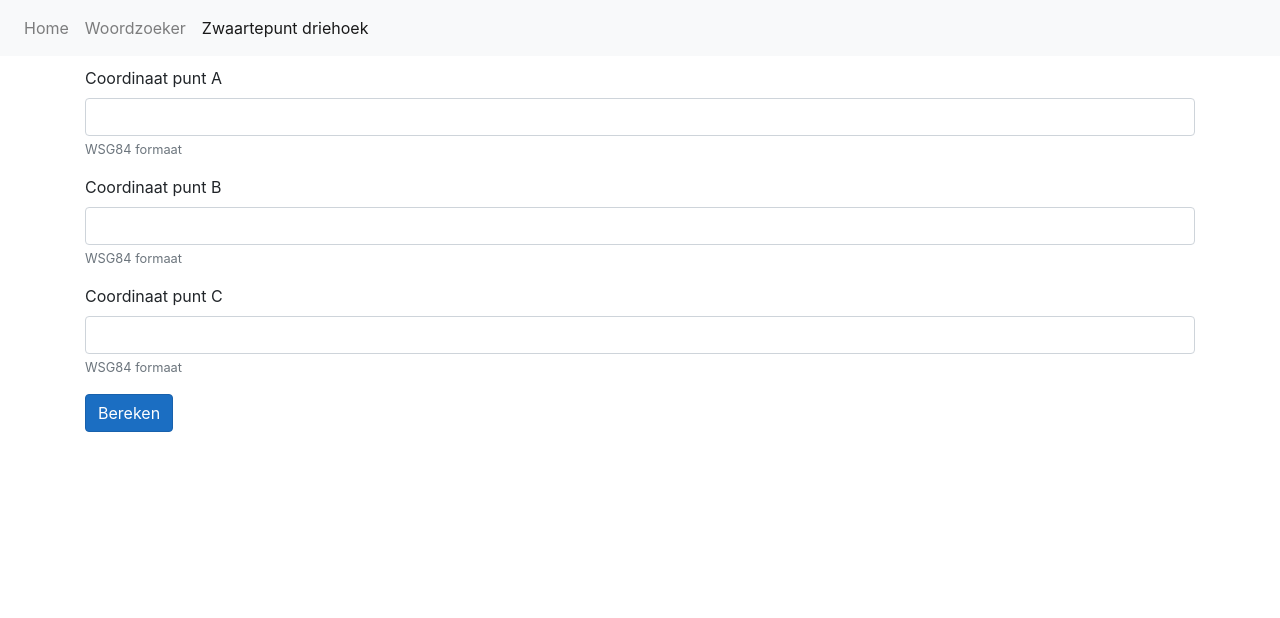
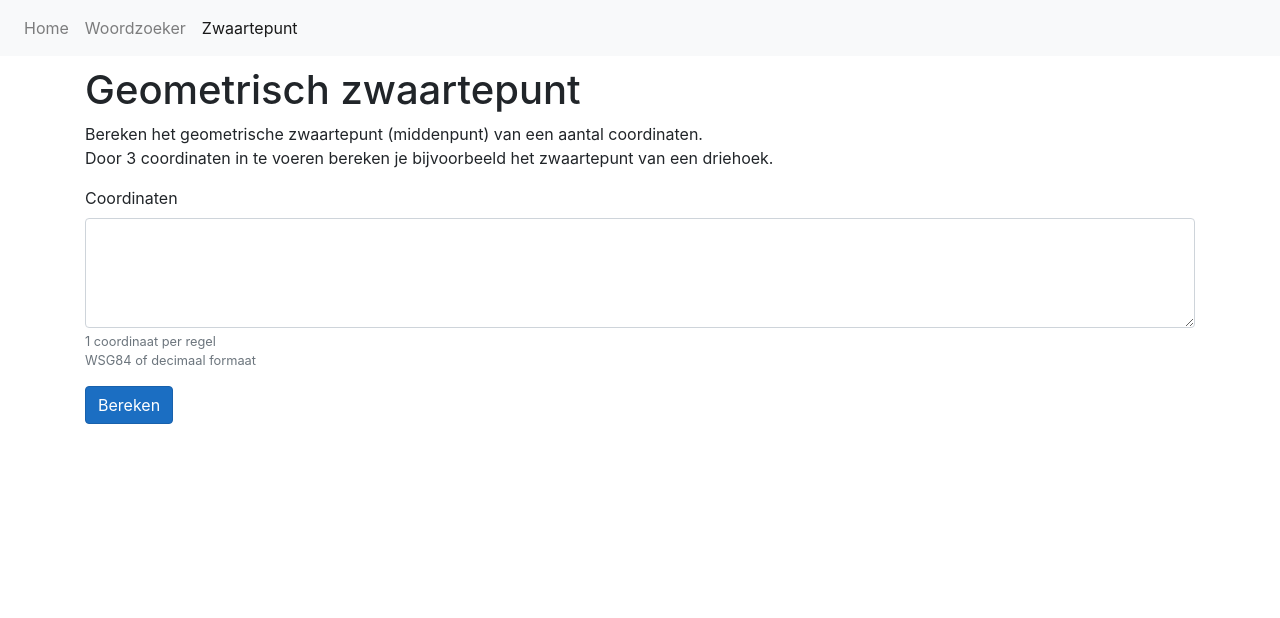
Before and after one commit to niekp/GeocachingToolbelt, an ASP.NET Core app: page /Centroid in a window 1280 px wide. Shown: the top 618 px of the page. Run offline with ASP.NET Core 8, Linux system fonts and the light colour scheme.

Commit message:
Allow multiple coords to calculate centroid

```diff
--- a/GeocachingToolbelt/Controllers/Centroid.cs
+++ b/GeocachingToolbelt/Controllers/Centroid.cs
@@ -17,46 +17,41 @@ namespace GeocachingToolbelt.Controllers
         }
 
         [HttpPost]
-        public IActionResult Index(string coordA, string coordB, string coordC)
+        public IActionResult Index(string coords)
         {
-            ViewBag.CoordA = coordA;
-            ViewBag.CoordB = coordB;
-            ViewBag.CoordC = coordC;
-
-            Coordinate a, b, c;
+            coords = coords.Replace("\r", "");
+            ViewBag.Coords = coords;
+            Coordinate c;
+            decimal x = 0;
+            decimal y = 0;
+            var count = 0;
 
             try
             {
-                a = new Coordinate(coordA);
+                foreach (var coord in coords.Split(Environment.NewLine))
+                {
+                    if (String.IsNullOrEmpty(coord))
+                    {
+                        continue;
+                    }
+
+                    c = new Coordinate(coord);
+                    x += c.Nord;
+                    y += c.East;
+                    count++;
+                }
+                if (count == 0)
+                {
+                    throw new ArgumentException("No coordinates given");
+                }
             }
             catch (ArgumentException)
             {
-                ViewBag.Error = "Coordinaat A is niet juist ingevoerd";
+                ViewBag.Error = "Coordinaat niet herkend";
                 return View();
             }
 
-            try
-            {
-                b = new Coordinate(coordB);
-            }
-            catch (ArgumentException)
-            {
-                ViewBag.Error = "Coordinaat B is niet juist ingevoerd";
-                return View();
-            }
-
-            try
-            {
-                c = new Coordinate(coordC);
-            }
-            catch (ArgumentException)
-            {
-                ViewBag.Error = "Coordinaat C is niet juist ingevoerd";
-                return View();
-            }
-
-            var triangle = new Triangle(a, b, c);
-            ViewBag.Centroid = triangle.Centroid.WSG84;
+            ViewBag.Centroid = new Coordinate(x / count, y / count);
 
             return View();
         }
--- a/GeocachingToolbelt/Views/Centroid/Index.cshtml
+++ b/GeocachingToolbelt/Views/Centroid/Index.cshtml
@@ -1,7 +1,12 @@
 @{
-    ViewBag.Title = "Zwaartepunt driehoek";
-    ViewBag.Description = "Bereken het geometrische zwaartepunt van een driehoek (3 coordinaten)";
+    ViewBag.Title = "Geometrisch zwaartepunt";
+    ViewBag.Description = "Bereken het geometrische zwaartepunt van een coordinaten";
 }
+<h1>Geometrisch zwaartepunt</h1>
+<div class="mb-3">
+    Bereken het geometrische zwaartepunt (middenpunt) van een aantal coordinaten.<br />
+    Door 3 coordinaten in te voeren bereken je bijvoorbeeld het zwaartepunt van een driehoek.
+</div>
 
 @if (ViewBag.Error != null)
 {
@@ -12,21 +17,9 @@
 
 <form method="post">
     <div class="form-group">
-        <label for="mask">Coordinaat punt A</label>
-        <input type="text" id="coordA" name="coordA" value="@ViewBag.CoordA" class="form-control" aria-describedby="coordAHelp" required />
-        <small id="coordAHelp" class="form-text text-muted">WSG84 formaat</small>
-    </div>
-
-    <div class="form-group">
-        <label for="mask">Coordinaat punt B</label>
-        <input type="text" id="coordB" name="coordB" value="@ViewBag.CoordB" class="form-control" aria-describedby="coordBHelp" required />
-        <small id="coordAHelp" class="form-text text-muted">WSG84 formaat</small>
-    </div>
-
-    <div class="form-group">
-        <label for="mask">Coordinaat punt C</label>
-        <input type="text" id="coordC" name="coordC" value="@ViewBag.CoordC" class="form-control" aria-describedby="coordCHelp" required />
-        <small id="coordCHelp" class="form-text text-muted">WSG84 formaat</small>
+        <label for="coords">Coordinaten</label>
+        <textarea class="form-control" name="coords" id="coords" rows="4" aria-describedby="coordHelp">@ViewBag.Coords</textarea>
+        <small id="coordHelp" class="form-text text-muted">1 coordinaat per regel<br />WSG84 of decimaal formaat</small>
     </div>
 
     <button type="submit" class="btn btn-primary">Bereken</button>
@@ -37,7 +30,23 @@
     <div class="card mt-3">
         <div class="card-body">
             <h5 class="card-title">Middenpunt</h5>
-            <p class="card-text">@ViewBag.Centroid</p>
+            <p class="card-text">
+
+                <div class="form-group row">
+                    <label for="wsgResult" class="col-sm-2 col-form-label">WSG84</label>
+                    <div class="col-sm-10">
+                        @ViewBag.Centroid.GetWSG84()
+                    </div>
+                </div>
+
+                <div class="form-group row">
+                    <label for="decimalResult" class="col-sm-2 col-form-label">Decimaal</label>
+                    <div class="col-sm-10">
+                        @ViewBag.Centroid.GetDecimal()
+                    </div>
+                </div>
+
+            </p>
         </div>
     </div>
 }
--- a/GeocachingToolbelt/Views/Home/Index.cshtml
+++ b/GeocachingToolbelt/Views/Home/Index.cshtml
@@ -21,9 +21,9 @@
     <div class="card mb-3 w-100">
         <img src="~/images/Centroid_1000.gif" class="card-img-top" alt="zwaartepunt">
         <div class="card-body">
-            <h5 class="card-title">Zwaartepunt driehoek</h5>
+            <h5 class="card-title">Zwaartepunt berekenen</h5>
             <p class="card-text">
-                Bereken het geometrisch zwaartepunt van 3 coordinaten.
+                Bereken het geometrisch zwaartepunt van coordinaten om bijvoorbeeld het midden van een driehoek te bepalen.
             </p>
 
             @Html.ActionLink("Berekenen", "Index", "Centroid", null, new {@class = "btn btn-light stretched-link"})
--- a/GeocachingToolbelt/Views/Shared/_Layout.cshtml
+++ b/GeocachingToolbelt/Views/Shared/_Layout.cshtml
@@ -27,7 +27,7 @@
                     @Html.ActionLink("Woordzoeker", "Index", "WordMask", null, new {@class = "nav-link"})
                 </li>
                 <li class="nav-item @(ViewContext.RouteData.Values["Controller"].ToString() == "Centroid" ? "active" : "")">
-                    @Html.ActionLink("Zwaartepunt driehoek", "Index", "Centroid", null, new {@class = "nav-link"})
+                    @Html.ActionLink("Zwaartepunt", "Index", "Centroid", null, new {@class = "nav-link"})
                 </li>
             </ul>
         </div>
--- a/GeocachingToolbelt/wwwroot/css/site.css
+++ b/GeocachingToolbelt/wwwroot/css/site.css
@@ -89,3 +89,7 @@ body {
 .query-title {
     margin-top:15px;
 }
+
+.col-form-label {
+    font-weight: bold;
+}
```
Also changed, not shown: GeocachingToolbelt/Models/Coordinate.cs (+92 -18 lines), GeocachingToolbelt/Models/Triangle.cs (deleted, +0 -15 lines), GeocachingToolbelt/GeocachingToolbelt.csproj.
